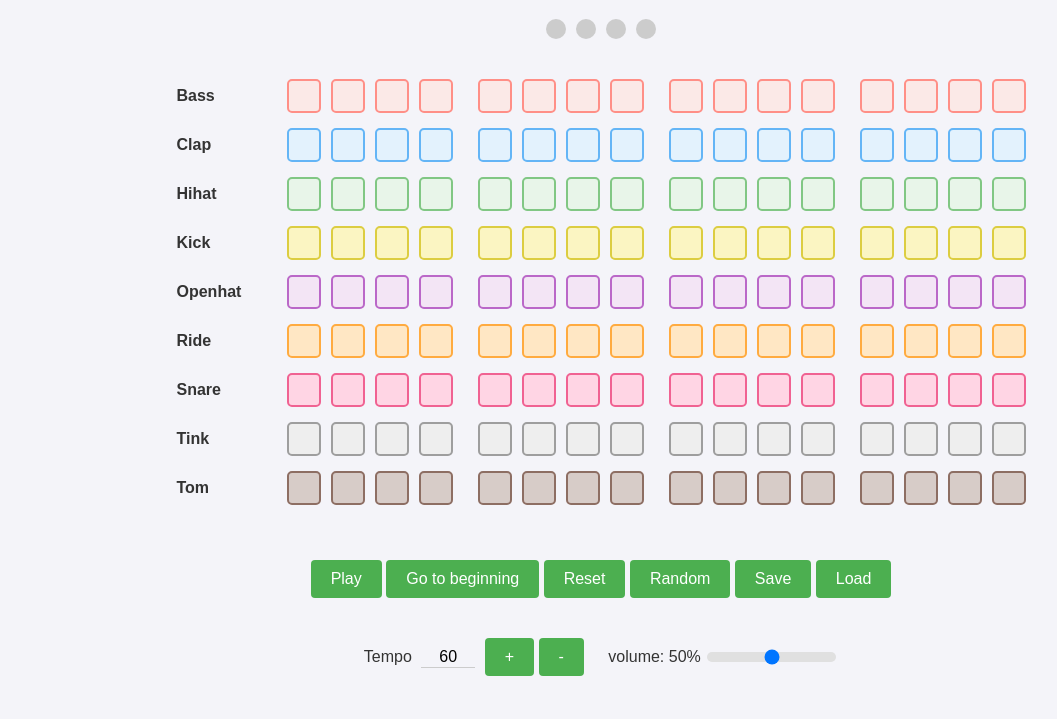
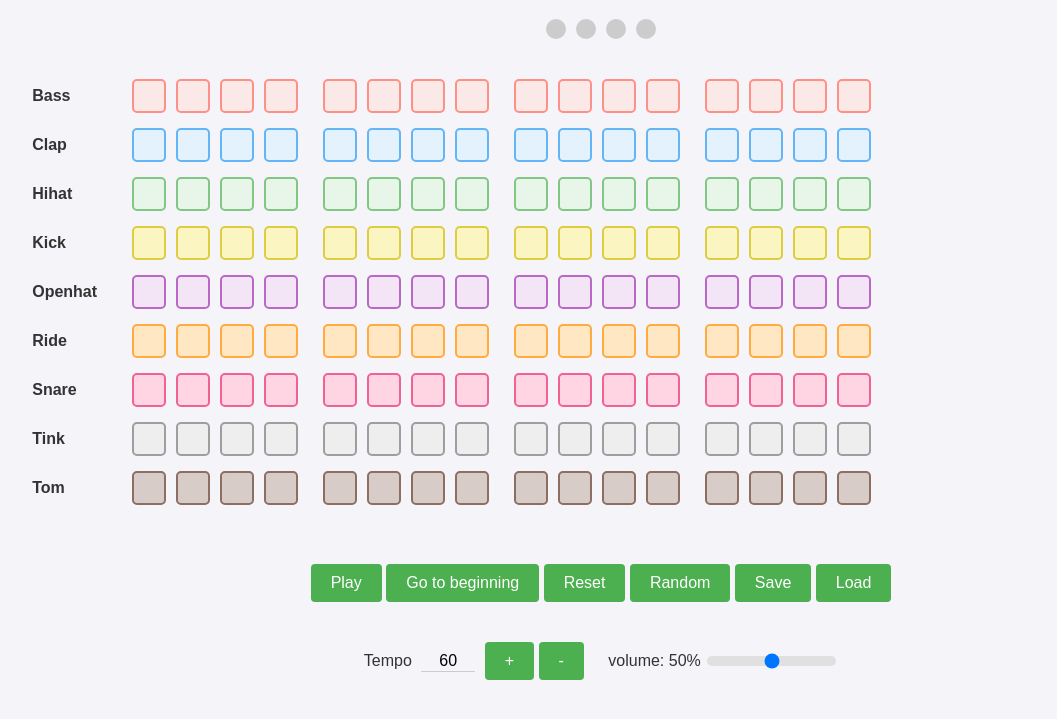
Before and after one commit to yulmwu/met, a plain HTML site: page index.html in a window 1280 px wide. Shown: the part 61-780 px from the top of the page, without its empty margins (39-1096 px from the left). Drawn offline with Linux system fonts and the light colour scheme; no server answers; a web font is replaced by a local one.

Commit message:
Update index.html

```diff
--- a/index.html
+++ b/index.html
@@ -23,6 +23,8 @@
             .sequencer {
                 display: inline-block;
                 margin: 20px auto;
+                overflow-x: scroll;
+                width: 90%;
             }
 
             #metronome {
@@ -45,7 +47,8 @@
             }
 
             .track {
-                display: flex;
+                display: grid;
+                grid-template-columns: 100px 1fr;
                 padding-bottom: 15px;
                 align-items: center;
             }
@@ -77,6 +80,11 @@
 
             .step.active {
                 background-color: #4caf50;
+            }
+
+            .info-bar {
+                width: 34px;
+                margin: 0;
             }
 
             button {
@@ -133,7 +141,8 @@
             <div class="beat"></div>
             <div class="beat"></div>
         </div>
-        <div class="sequencer"></div>
+        <div class="sequencer">
+        </div>
         <div>
             <button id="play-button">Play</button>
             <button id="go-to-beginning-button">Go to beginning</button>
```
